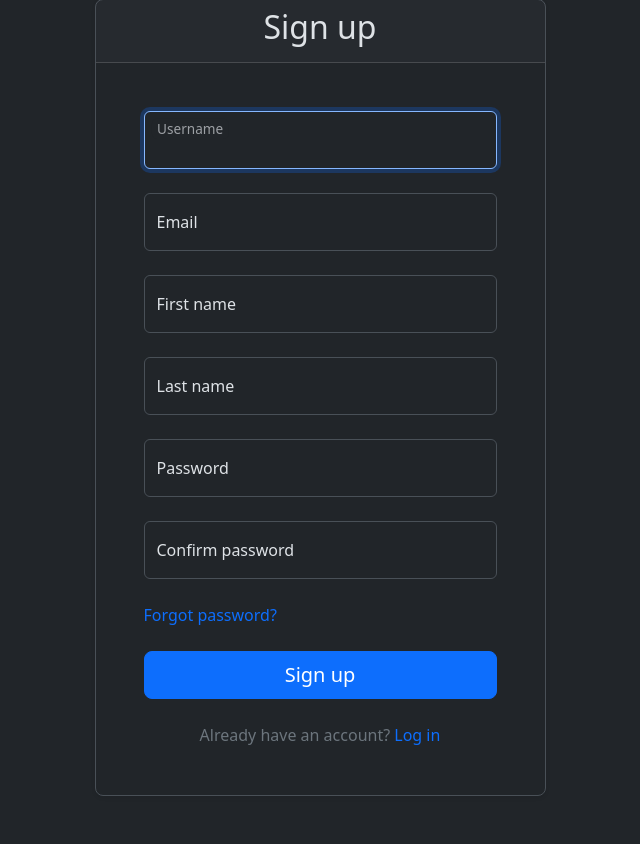
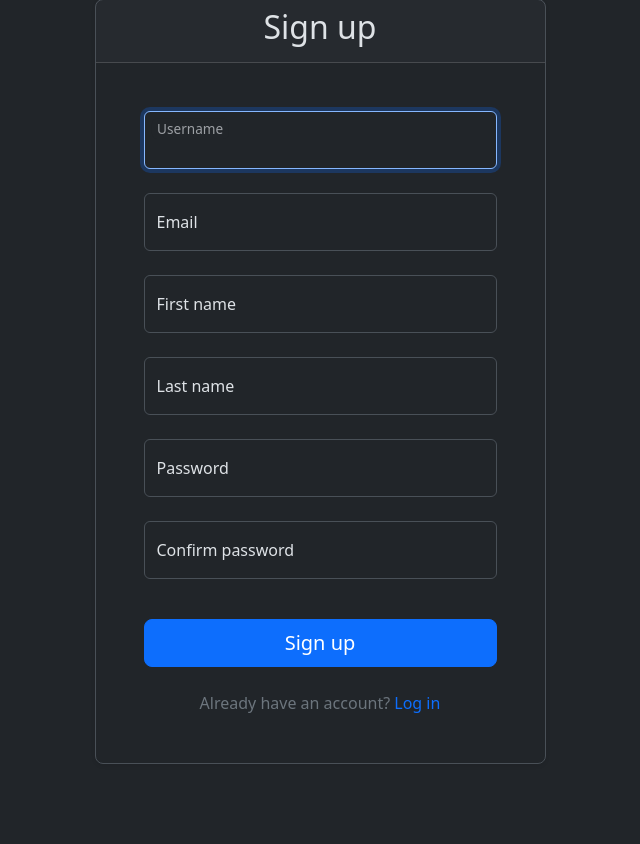
Before and after one commit to kikutan-day65/markdown_note, a Django app: page /user/register/ in a window 1280 px wide. Shown: the part 106-950 px from the top of the page, without its empty margins (320-960 px from the left). After the commit the page ends 870 px from the top, so only its background shows below. Run offline with Django 5.2, Linux system fonts and the light colour scheme; some libraries are stand-ins or nearby versions.

Commit message:
remove forgot password link from register user template

```diff
--- a/user/templates/user/user_register.html
+++ b/user/templates/user/user_register.html
@@ -71,12 +71,6 @@
                                     </div>
                                 </div>
                                 <div class="col-12">
-                                    <div class="d-flex gap-2 justify-content-between">
-                                        <!-- パスワードリセットのためのリンクを追加 -->
-                                        <a href="#!" class="link-primary text-decoration-none">Forgot password?</a>
-                                    </div>
-                                </div>
-                                <div class="col-12">
                                     <div class="d-grid my-3">
                                         <button class="btn btn-primary btn-lg" type="submit">Sign up</button>
                                     </div>
```
